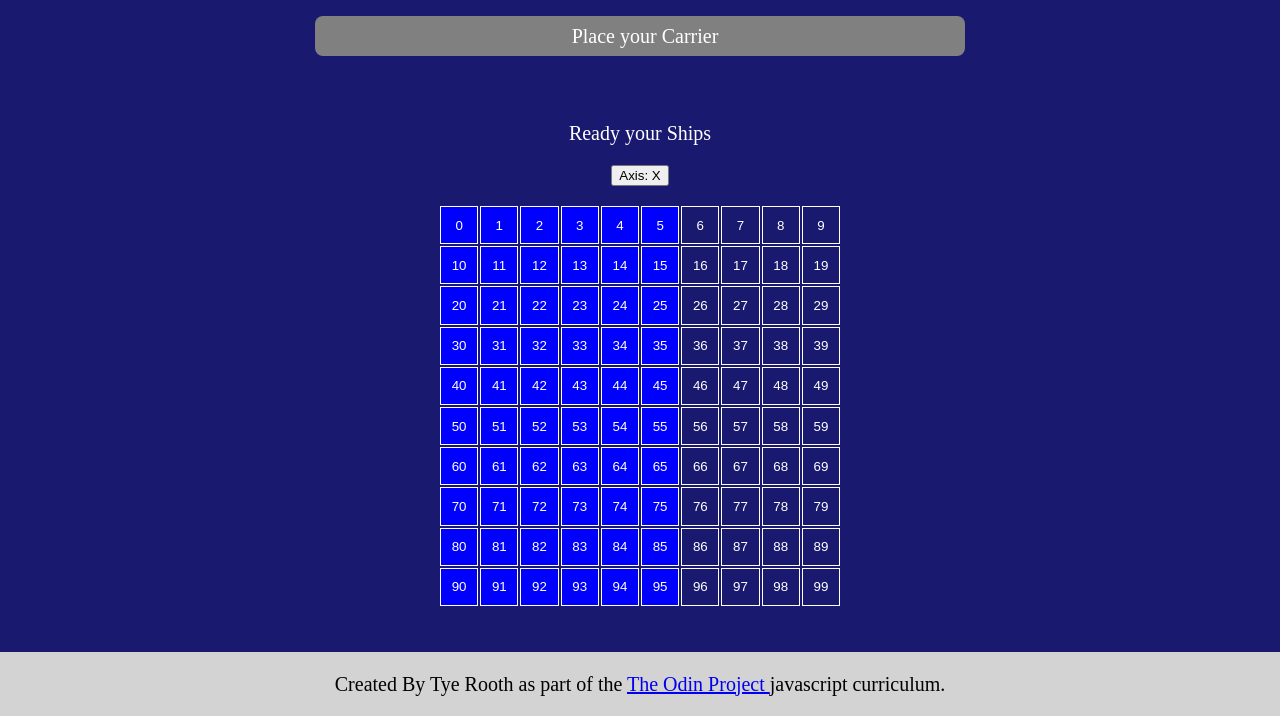
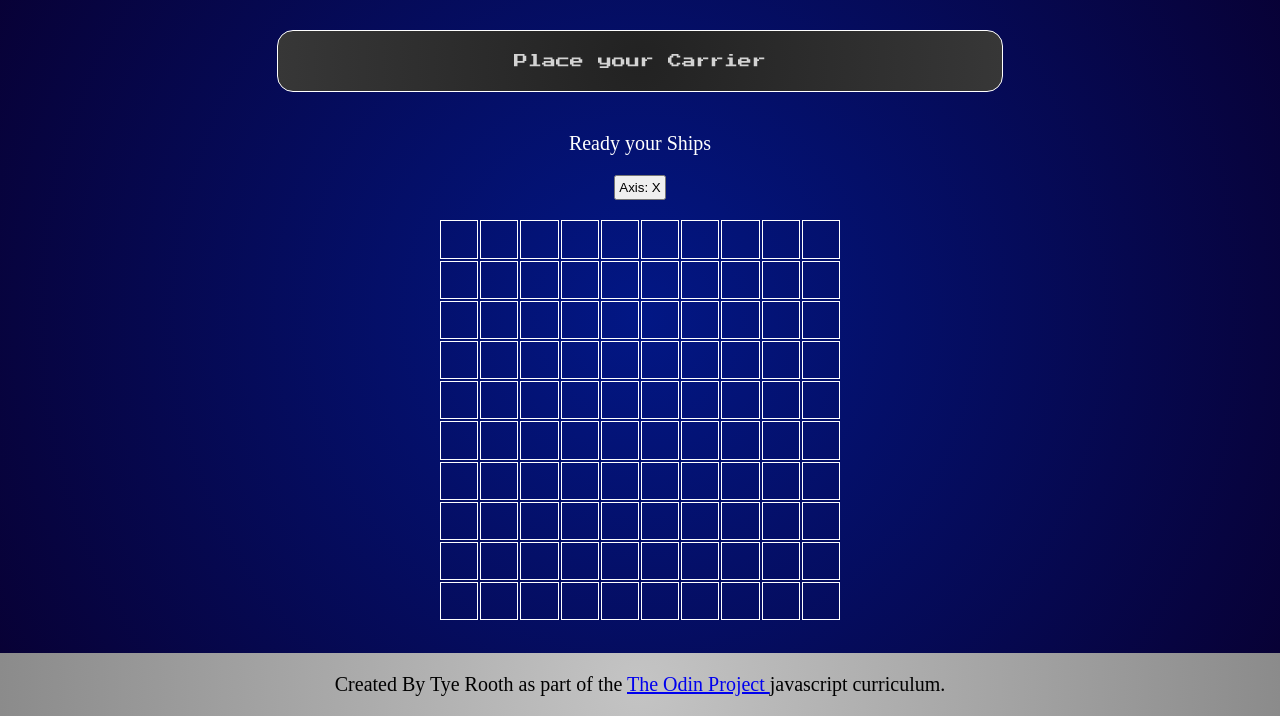
Before and after one commit to TyeRooth/Battleship, a website built with webpack: page dist/index.html in a window 1280 px wide. Shown: the part 84-800 px from the top of the page. Built offline with Linux system fonts and the light colour scheme.

Commit message:
finalized the styling of the project

```diff
--- a/package.json
+++ b/package.json
@@ -23,6 +23,7 @@
     "@babel/preset-env": "^7.16.11",
     "babel-jest": "^28.0.2",
     "css-loader": "^6.7.1",
+    "file-loader": "^6.2.0",
     "jest": "^28.0.2",
     "style-loader": "^3.3.1",
     "webpack": "^5.72.0",
@@ -46,5 +47,8 @@
       "\\.(css|less)$": "<rootDir>/__mocks__/styleMock.js",
       "^config$": "<rootDir>/configs/app-config.js"
     }
+  },
+  "dependencies": {
+    "@beyonk/google-fonts-webpack-plugin": "^1.7.0"
   }
 }
--- a/src/DOM.js
+++ b/src/DOM.js
@@ -20,9 +20,6 @@ function renderBoard (type, missedShots, hitShots, shipSpots) {
         else if (hitShots.includes(i)) {
             position.classList.add('shot');
             position.appendChild(hitShotDOM());
-        }
-        else {
-            position.textContent = i;
         }
         if (type === "player" && showShips(shipSpots, i)) {
            position.classList.add('ship');
@@ -88,7 +85,7 @@ function missedShotDOM () {
     return missCircle;
 }
 
-function hitShotDOM (position) {
+function hitShotDOM () {
     const hitCircle = document.createElement('div');
     hitCircle.classList.add('circle');
     hitCircle.style.backgroundColor = "red";
@@ -123,6 +120,8 @@ function showAvailablePositions(openPositions) {
 }
 
 function showPossiblePlacement (axis, length, coordinate) {
+    const coordinateNode = document.querySelector(`[data-position="${coordinate}"]`);
+    if (coordinateNode.classList.contains('available')) {
         if (axis === "x") {
             for (let i = 0; i < length; i++) {
                 const placement = document.querySelector(`[data-position="${coordinate + i}"]`);
@@ -136,8 +135,11 @@ function showPossiblePlacement (axis, length, coordinate) {
             }
         }
     }
+}
 
 function removeCurrentPlacement (axis, length, coordinate) {
+    const coordinateNode = document.querySelector(`[data-position="${coordinate}"]`);
+    if (coordinateNode.classList.contains('available')) {
         if (axis === "x") {
             for (let i = 0; i < length; i++) {
                 const placement = document.querySelector(`[data-position="${coordinate + i}"]`);
@@ -148,6 +150,7 @@ function removeCurrentPlacement (axis, length, coordinate) {
             for (let i = 0; i < length; i++) {
                 const placement = document.querySelector(`[data-position="${coordinate + i * 10}"]`);
                 placement.classList.remove("possible-placement");
+            }
         }
     }
 }
--- a/src/index.js
+++ b/src/index.js
@@ -2,14 +2,12 @@ import './style.css';
 import { Player } from "./player";
 import { postMessage } from './DOM';
 
-const player = Player("player");
-const computer = Player("computer");
-const pBoard = player.playerBoard;
-const cBoard = computer.playerBoard;
-
-computer.setupBoard();
-
 async function gameFlow () {
+    const player = Player("player");
+    const computer = Player("computer");
+    const pBoard = player.playerBoard;
+    const cBoard = computer.playerBoard;
+    computer.setupBoard();
     pBoard.updateBoardDOM("placement");
     //waitTest is temporary while I understand asynchronous functions
     function waitTest(x, time) {
@@ -34,9 +32,9 @@ async function gameFlow () {
         else {
             pBoard.receiveAttack(await computer.attackEnemy());
         }
-        await waitTest(10, 10);
         pBoard.updateBoardDOM("player");
         cBoard.updateBoardDOM("enemy");
+        await waitTest(10, 3000);
         // This is for posting a message if a ship has been sunk
         if (pBoard.checkFirstTimeSunk("Computer") || cBoard.checkFirstTimeSunk("Player")) {
             await waitTest(10, 3000);
--- a/src/ship.js
+++ b/src/ship.js
@@ -11,9 +11,7 @@ const Ship = (name, positions) => {
 
     //This is for posting the message when a ship first sinks
     function firstTimeSunk (player) {
-        console.log(alreadySunk);
         if (alreadySunk === false && hits.length === positions.length) {
-            console.log("test");
             alreadySunk = true;
             postMessage(`${ player } has sunk the opponent's ${ name }`);
             return true;
--- a/src/style.css
+++ b/src/style.css
@@ -11,13 +11,14 @@ body {
     display: flex;
     flex-direction: column;
     height: 100vh;
+    background: rgb(2,23,133);
+    background: radial-gradient(circle, rgba(2,23,133,1) 0%, rgba(8,0,50,1) 100%);
 }
 
 #heading-section {
     display: flex;
     justify-content: center;
     align-items: center;
-    background-color: midnightblue;
     height: 10vh;
 }
 
@@ -29,28 +30,37 @@ body {
     display: flex;
     justify-content: center;
     align-items: center;
-    background-color: midnightblue;
     height: 10vh;
+    margin-top: 30px;
+}
+
+@font-face {
+    font-family: 'GameFont';
+    src: url(./PressStart2P-Regular.ttf);
 }
 
 #message {
     display: flex;
     align-items: center;
     justify-content: center;
-    padding-left: 10px;
+    text-align: center;
     background-color: grey;
-    border-radius: 8px;
-    width: 50%;
+    border-radius: 16px;
+    width: 55%;
     height: 2rem;
-    font-size: 1rem;
-    color: white;
+    font-family: 'GameFont';
+    font-size: 0.7rem;
+    color: lightgray;
+    background: rgb(34,34,34);
+    background: radial-gradient(circle, rgba(34,34,34,1) 0%, rgba(55,55,55,1) 100%);
+    border: solid 1px white;
+    padding: 10px;
 }
 
 #boards-section {
     display: flex;
     justify-content: space-evenly;
     align-items: center;
-    background-color: midnightblue;
     height: 72vh;
     flex-wrap: wrap;
     gap: 40px;
@@ -73,6 +83,7 @@ body {
 
 #axis-toggle {
     width: max-content;
+    padding: 3px;
 }
 
 #credit-section {
@@ -80,7 +91,8 @@ body {
     justify-content: center;
     align-items: center;
     height: 8vh;
-    background-color: lightgray;
+    background: rgb(196,196,196);
+    background: radial-gradient(circle, rgba(196,196,196,1) 0%, rgba(139,139,139,1) 100%);
 }
 
 .board {
@@ -88,29 +100,22 @@ body {
     height: 400px;
     display: grid;
     grid-template-columns: 1fr 1fr 1fr 1fr 1fr 1fr 1fr 1fr 1fr 1fr;
+    grid-template-rows: 1fr 1fr 1fr 1fr 1fr 1fr 1fr 1fr 1fr 1fr;
     gap: 2px;
 }
 
 .position {
     color: white;
-    background-color: midnightblue;
+    background: transparent;
     border: 1px solid white;
     display: flex;
     align-items: center;
     justify-content: center;
 }
 
-.available {
-    background-color: blue;
-}
-
 .available:hover,
 button.possible-placement {
     background-color: lightgray;
-}
-
-.unavailable {
-    background-color: midnightblue;
 }
 
 .unavailable:hover {
--- a/webpack.config.js
+++ b/webpack.config.js
@@ -18,6 +18,10 @@ module.exports = {
                 test: /\.(png|svg|jpg|jpeg|gif)$/i,
                 type: 'asset/resources',
             },
+            {
+                test: /\.(woff|woff2|eot|ttf|otf)$/i,
+                type: 'asset/resource',
+            }
         ],
     },
 };
```
Also changed, not shown: dist/21503c6a5385ab41dde9.ttf (added), dist/bundle.js, src/PressStart2P-Regular.ttf (added), 1 other file. Lines whose indentation alone changed are shown as unchanged.
